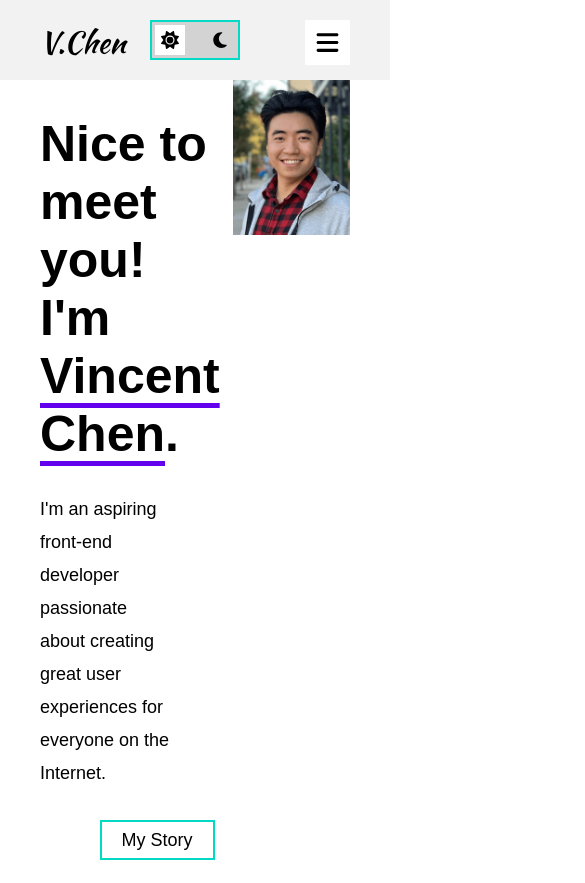
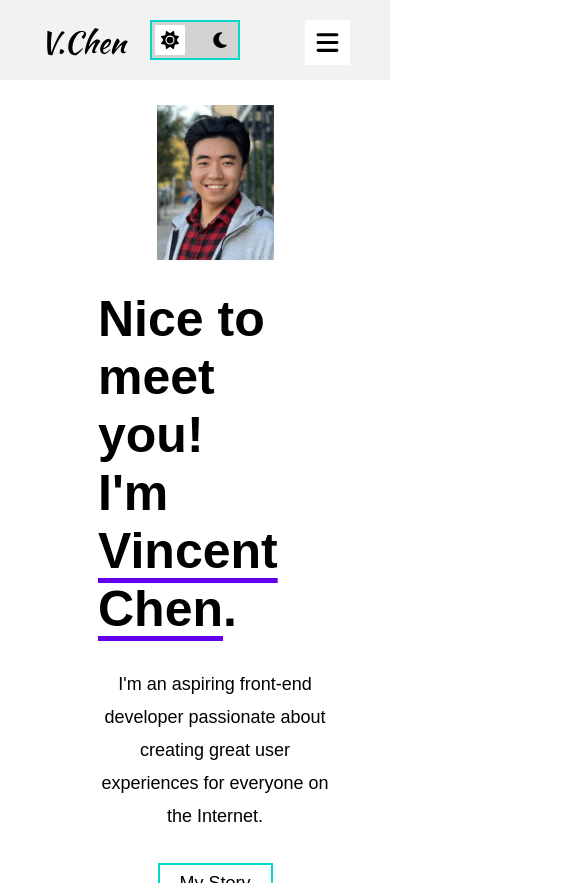
Before and after one commit to VincentChen6345/personal-portfolio, a React (Create React App) app: page / in a window 390 px wide. Shown: the top 883 px of the page, 585 px wide, since content can reach past the window. Built offline with nearby package versions, Linux system fonts and the light colour scheme.

Commit message:
media queries pt 5

```diff
--- a/src/App.css
+++ b/src/App.css
@@ -339,3 +339,23 @@ a {
     margin-top: 40px;
   }
 }
+@media only screen and (max-width: 724px) {
+  .introduction {
+    flex-direction: column-reverse;
+    align-items: center;
+  }
+  .portrait-photo {
+    position: initial;
+    margin-top: 20px;
+  }
+  #header {
+    margin-left: 40px;
+  }
+  .summary {
+    padding-right: 0;
+    text-align: center;
+  }
+  .about-me-section {
+    margin-left: 40px;
+  }
+}
--- a/src/components/MainPage.jsx
+++ b/src/components/MainPage.jsx
@@ -9,7 +9,7 @@ import { Link } from "react-router-dom";
 import "../App.css";
 import "./MainPage.css";
 import { ProjectSlider } from "./ProjectSlider";
-
+import { ProjectList } from "./ProjectList";
 export const MainPage = () => {
   return (
     <>
@@ -67,6 +67,7 @@ export const MainPage = () => {
         <div className="divider"></div>
         <h1 className="section-heading">My Projects</h1>
         <ProjectSlider />
+        <ProjectList />
       </section>
     </>
   );
--- a/src/components/Navbar.jsx
+++ b/src/components/Navbar.jsx
@@ -39,7 +39,6 @@ export const Navbar = () => {
   });
   window.addEventListener("resize", () => {
     const dropDownMenu = document.querySelector(".drop-down");
-    console.log("window innerWidth", window.innerWidth);
 
     if (window.innerWidth > 820) {
       console.log("add display");
--- /dev/null
+++ b/src/components/ProjectList.css
@@ -0,0 +1,11 @@
+.list-container {
+  display: none;
+}
+.mobile-img {
+  width: 80%;
+}
+@media only screen and (max-width: 831px) {
+  .list-container {
+    display: grid;
+  }
+}
--- /dev/null
+++ b/src/components/ProjectList.jsx
@@ -0,0 +1,11 @@
+import "./ProjectList.css";
+import Project1 from "../img/project-1.png";
+export const ProjectList = () => {
+  return (
+    <div className="list-container">
+      <img src={Project1} alt="" className="mobile-img" />
+      <h3>Tribute To Bruce Lee</h3>
+      <p>etc etc etc</p>
+    </div>
+  );
+};
--- a/src/components/ProjectSlider.css
+++ b/src/components/ProjectSlider.css
@@ -111,3 +111,8 @@
     width: 800px;
   }
 }
+@media only screen and (max-width: 831px) {
+  .slider-container {
+    display: none;
+  }
+}
```
